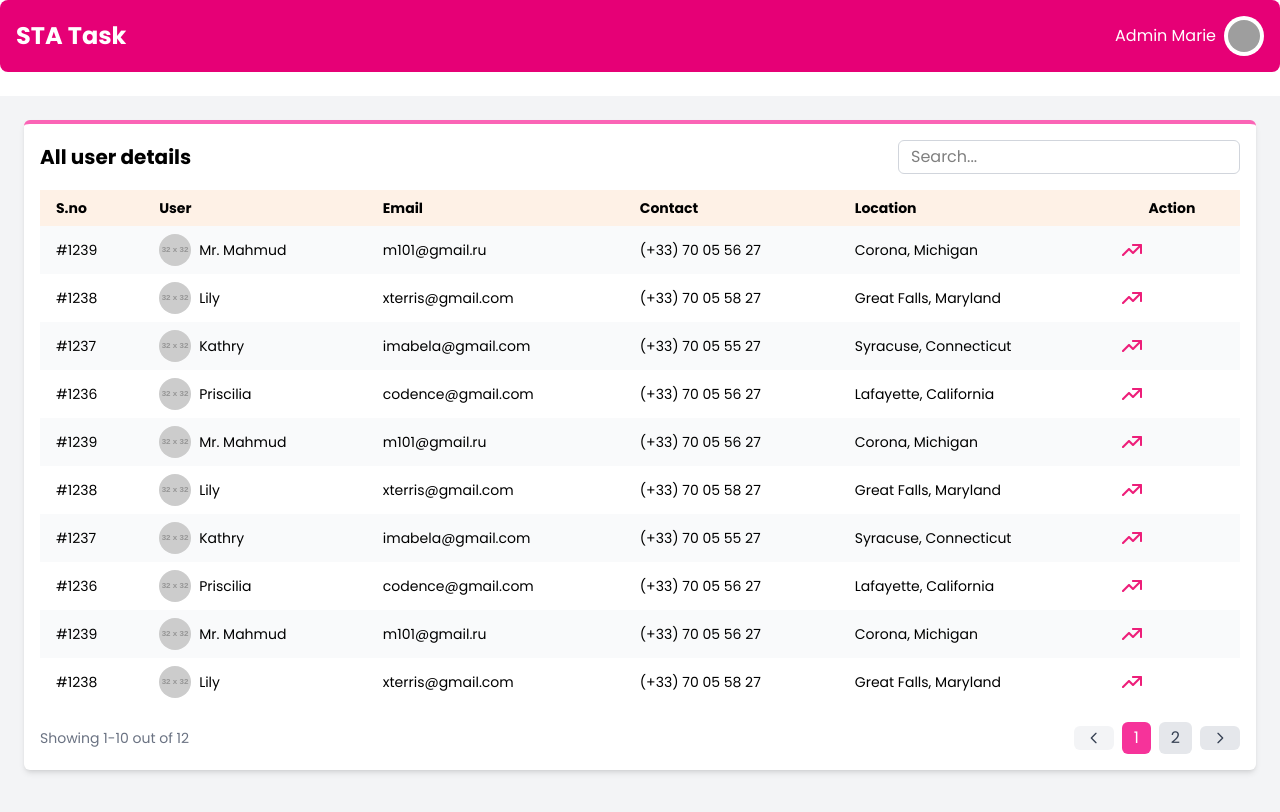
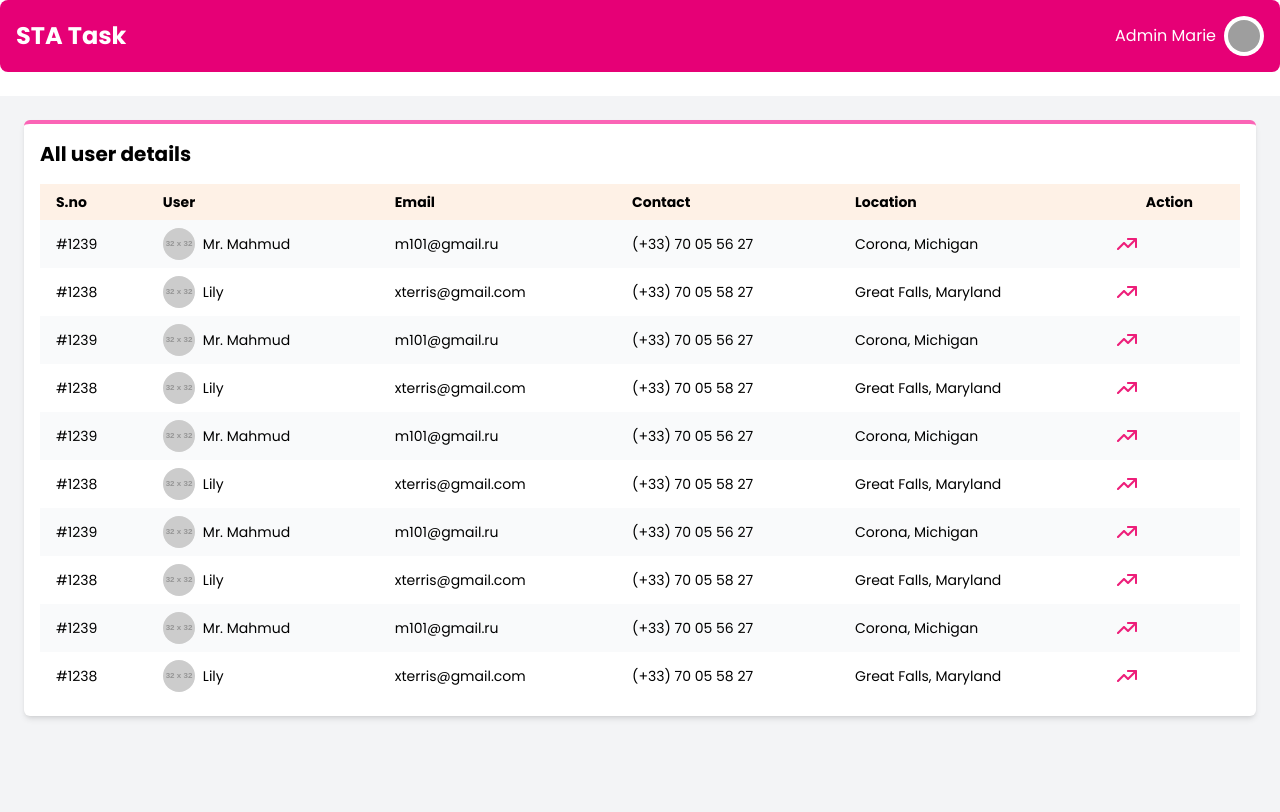
Before and after one commit to Nahidul-Islam-Siam/redux-authentication, a React (Vite) app: page /user-details in a window 1280 px wide. Shown: the top 812 px of the page. Built offline with nearby package versions, Linux system fonts and the light colour scheme; grey boxes are pictures that could not be loaded.

Commit message:
add Redux store setup and authentication slice; integrate axios for API calls

```diff
--- a/package.json
+++ b/package.json
@@ -15,6 +15,7 @@
     "@reduxjs/toolkit": "^2.5.1",
     "@tailwindcss/vite": "^4.0.6",
     "antd": "^5.24.0",
+    "axios": "^1.7.9",
     "localforage": "^1.10.0",
     "lucide": "^0.475.0",
     "match-sorter": "^8.0.0",
--- a/src/components/UserList.jsx
+++ b/src/components/UserList.jsx
@@ -1,5 +1,7 @@
-import React, { useState } from 'react';
+import { useState } from 'react';
 import action from '../assets/action.png';
+import { Dialog } from '@headlessui/react';
+import { AiOutlineClose } from 'react-icons/ai';
 
 const UserTable = () => {
     const [users, setUsers] = useState([
@@ -9,7 +11,9 @@ const UserTable = () => {
             email: 'm101@gmail.ru',
             contact: '(+33) 70 05 56 27',
             location: 'Corona, Michigan',
-          image: 'https://via.placeholder.com/32',
+            image: 'https://via.placeholder.com/32', // Replace with actual image URLs
+            dob: '17/02/1994', // Example Date of Birth
+            gender: 'Male', // Example Gender
         },
         {
             id: '#1238',
@@ -17,23 +21,9 @@ const UserTable = () => {
             email: 'xterris@gmail.com',
             contact: '(+33) 70 05 58 27',
             location: 'Great Falls, Maryland',
-          image: 'https://via.placeholder.com/32',
-        },
-        {
-          id: '#1237',
-          name: 'Kathry',
-          email: 'imabela@gmail.com',
-          contact: '(+33) 70 05 55 27',
-          location: 'Syracuse, Connecticut',
-          image: 'https://via.placeholder.com/32',
-        },
-        {
-          id: '#1236',
-          name: 'Priscilia',
-          email: 'codence@gmail.com',
-          contact: '(+33) 70 05 56 27',
-          location: 'Lafayette, California',
-          image: 'https://via.placeholder.com/32',
+            image: 'https://via.placeholder.com/32', // Replace with actual image URLs
+            dob: '22/08/1988',
+            gender: 'Female',
         },
         {
             id: '#1239',
@@ -41,7 +31,9 @@ const UserTable = () => {
             email: 'm101@gmail.ru',
             contact: '(+33) 70 05 56 27',
             location: 'Corona, Michigan',
-            image: 'https://via.placeholder.com/32',
+            image: 'https://via.placeholder.com/32', // Replace with actual image URLs
+            dob: '17/02/1994', // Example Date of Birth
+            gender: 'Male', // Example Gender
         },
         {
             id: '#1238',
@@ -49,23 +41,9 @@ const UserTable = () => {
             email: 'xterris@gmail.com',
             contact: '(+33) 70 05 58 27',
             location: 'Great Falls, Maryland',
-            image: 'https://via.placeholder.com/32',
-          },
-          {
-            id: '#1237',
-            name: 'Kathry',
-            email: 'imabela@gmail.com',
-            contact: '(+33) 70 05 55 27',
-            location: 'Syracuse, Connecticut',
-            image: 'https://via.placeholder.com/32',
-          },
-          {
-            id: '#1236',
-            name: 'Priscilia',
-            email: 'codence@gmail.com',
-            contact: '(+33) 70 05 56 27',
-            location: 'Lafayette, California',
-            image: 'https://via.placeholder.com/32',
+            image: 'https://via.placeholder.com/32', // Replace with actual image URLs
+            dob: '22/08/1988',
+            gender: 'Female',
         },
         {
             id: '#1239',
@@ -73,7 +51,9 @@ const UserTable = () => {
             email: 'm101@gmail.ru',
             contact: '(+33) 70 05 56 27',
             location: 'Corona, Michigan',
-            image: 'https://via.placeholder.com/32',
+            image: 'https://via.placeholder.com/32', // Replace with actual image URLs
+            dob: '17/02/1994', // Example Date of Birth
+            gender: 'Male', // Example Gender
         },
         {
             id: '#1238',
@@ -81,59 +61,79 @@ const UserTable = () => {
             email: 'xterris@gmail.com',
             contact: '(+33) 70 05 58 27',
             location: 'Great Falls, Maryland',
-            image: 'https://via.placeholder.com/32',
+            image: 'https://via.placeholder.com/32', // Replace with actual image URLs
+            dob: '22/08/1988',
+            gender: 'Female',
         },
         {
-            id: '#1237',
-            name: 'Kathry',
-            email: 'imabela@gmail.com',
-            contact: '(+33) 70 05 55 27',
-            location: 'Syracuse, Connecticut',
-            image: 'https://via.placeholder.com/32',
+            id: '#1239',
+            name: 'Mr. Mahmud',
+            email: 'm101@gmail.ru',
+            contact: '(+33) 70 05 56 27',
+            location: 'Corona, Michigan',
+            image: 'https://via.placeholder.com/32', // Replace with actual image URLs
+            dob: '17/02/1994', // Example Date of Birth
+            gender: 'Male', // Example Gender
         },
         {
-            id: '#1236',
-            name: 'Priscilia',
-            email: 'codence@gmail.com',
+            id: '#1238',
+            name: 'Lily',
+            email: 'xterris@gmail.com',
+            contact: '(+33) 70 05 58 27',
+            location: 'Great Falls, Maryland',
+            image: 'https://via.placeholder.com/32', // Replace with actual image URLs
+            dob: '22/08/1988',
+            gender: 'Female',
+        },
+        {
+            id: '#1239',
+            name: 'Mr. Mahmud',
+            email: 'm101@gmail.ru',
             contact: '(+33) 70 05 56 27',
-            location: 'Lafayette, California',
-            image: 'https://via.placeholder.com/32',
+            location: 'Corona, Michigan',
+            image: 'https://via.placeholder.com/32', // Replace with actual image URLs
+            dob: '17/02/1994', // Example Date of Birth
+            gender: 'Male', // Example Gender
         },
+        {
+            id: '#1238',
+            name: 'Lily',
+            email: 'xterris@gmail.com',
+            contact: '(+33) 70 05 58 27',
+            location: 'Great Falls, Maryland',
+            image: 'https://via.placeholder.com/32', // Replace with actual image URLs
+            dob: '22/08/1988',
+            gender: 'Female',
+        },
+        // ... more users
     ]);
 
+    const [isOpen, setIsOpen] = useState(false);
+    const [selectedUser, setSelectedUser] = useState(null);
 
-    const [searchTerm, setSearchTerm] = useState('');
-    const [currentPage, setCurrentPage] = useState(1);
-    const usersPerPage = 10;
+    const openModal = (user) => {
+        setSelectedUser(user);
+        setIsOpen(true);
+    };
 
-    const filteredUsers = users.filter((user) =>
-        Object.values(user).some((value) =>
-            value.toString().toLowerCase().includes(searchTerm.toLowerCase())
-        )
-    );
+    const closeModal = () => {
+        setIsOpen(false);
+        setSelectedUser(null);
+    };
 
-    const indexOfLastUser = currentPage * usersPerPage;
-    const indexOfFirstUser = indexOfLastUser - usersPerPage;
-    const currentUsers = filteredUsers.slice(indexOfFirstUser, indexOfLastUser);
-
-    const totalPages = Math.ceil(filteredUsers.length / usersPerPage);
-
-    const handlePageChange = (pageNumber) => {
-        setCurrentPage(pageNumber);
-    };
+    // Define the fields you want to display dynamically
+    const userFields = [
+        { label: 'Name', value: selectedUser?.name },
+        { label: 'Email', value: selectedUser?.email },
+        { label: 'Address', value: selectedUser?.location },
+        { label: 'Contact No', value: selectedUser?.contact },
+        { label: 'Date of Birth', value: selectedUser?.dob || 'N/A' },
+        { label: 'Gender', value: selectedUser?.gender || 'N/A' }
+    ];
 
     return (
         <div className="mx-auto p-4 border-t-4 border-pink-400 bg-white rounded-md shadow-md">
-            <div className="flex justify-between items-center mb-4">
-                <h2 className="text-xl font-bold">All user details</h2>
-                <input
-                    type="text"
-                    placeholder="Search..."
-                    value={searchTerm}
-                    onChange={(e) => setSearchTerm(e.target.value)}
-                    className="border border-gray-300 rounded-md px-3 py-1 focus:outline-none focus:ring-2 focus:ring-pink-500"
-                />
-            </div>
+            <h2 className="text-xl font-bold mb-4">All user details</h2>
             <table className="w-full border-collapse text-sm">
                 <thead>
                     <tr className="bg-[#FEF1E6] text-left">
@@ -146,7 +146,7 @@ const UserTable = () => {
                     </tr>
                 </thead>
                 <tbody>
-                    {currentUsers.map((user, index) => (
+                    {users.map((user, index) => (
                         <tr key={index} className={index % 2 === 0 ? 'bg-gray-50' : ''}>
                             <td className="px-4 py-2">{user.id}</td>
                             <td className="px-4 py-2 flex items-center">
@@ -157,54 +157,45 @@ const UserTable = () => {
                             <td className="px-4 py-2">{user.contact}</td>
                             <td className="px-4 py-2">{user.location}</td>
                             <td className="px-4 text-center">
-                                <img src={action} alt="action" />
+                                <img src={action} alt="action" onClick={() => openModal(user)} className="cursor-pointer" />
                             </td>
                         </tr>
                     ))}
                 </tbody>
             </table>
 
-        {/* Pagination with the specified design */}
-        <div className="mt-4 flex justify-between items-center">
-                <div className="text-sm text-gray-500">
-                    Showing {indexOfFirstUser + 1}-{Math.min(indexOfLastUser, filteredUsers.length)} out of {filteredUsers.length}
-                </div>
-                <div className="flex items-center space-x-2">
-                    <button
-                        onClick={() => handlePageChange(currentPage - 1)}
-                        disabled={currentPage === 1}
-                        className="px-3 py-1 rounded-md bg-gray-200 hover:bg-gray-300 disabled:bg-gray-100 text-gray-700"
-                    >
-                        <svg xmlns="http://www.w3.org/2000/svg" className="h-4 w-4" fill="none" viewBox="0 0 24 24" stroke="currentColor">
-                            <path strokeLinecap="round" strokeLinejoin="round" strokeWidth={2} d="M15 19l-7-7 7-7" />
-                        </svg>
-                    </button>
-
-                    {/* Page Numbers */}
-                    {Array.from({ length: totalPages }, (_, i) => (
-                        <button
-                            key={i}
-                            onClick={() => handlePageChange(i + 1)}
-                            className={`px-3 py-1 rounded-md ${
-                                currentPage === i + 1 ? 'bg-pink-500 text-white' : 'bg-gray-200 hover:bg-gray-300 text-gray-700'
-                            }`}
-                        >
-                            {i + 1}
-                        </button>
-                    ))}
-
-                    <button
-                        onClick={() => handlePageChange(currentPage + 1)}
-                        disabled={currentPage === totalPages}
-                        className="px-3 py-1 rounded-md bg-gray-200 hover:bg-gray-300 disabled:bg-gray-100 text-gray-700"
-                    >
-                         <svg xmlns="http://www.w3.org/2000/svg" className="h-4 w-4" fill="none" viewBox="0 0 24 24" stroke="currentColor">
-                            <path strokeLinecap="round" strokeLinejoin="round" strokeWidth={2} d="M9 5l7 7-7 7" />
-                        </svg>
-                    </button>
+            {/* Modal Dialog */}
+            <Dialog open={isOpen} onClose={closeModal} className="fixed inset-0 flex items-center justify-center bg-black bg-opacity-50 z-50">
+    <div className="bg-white p-6 rounded-md shadow-lg relative w-96">
+        <AiOutlineClose className="absolute top-2 right-2 text-gray-600 cursor-pointer" size={24} onClick={closeModal} />
+        {selectedUser && (
+            <div className="flex flex-col">
+                {/* Profile Section - Centering Avatar and Name */}
+                <div className="flex flex-col items-center mb-4 text-center">
+                    <img src={selectedUser.image} alt="Avatar" className="rounded-full h-16 w-16" />
+                    <div>
+                        <h2 className="text-xl font-bold">{selectedUser.name}</h2>
                     </div>
                 </div>
-            {/* End of Pagination */}
+
+                {/* Loop through the fields dynamically */}
+                <div className="grid gap-4">
+                    {userFields.map((field, index) => (
+                        <div key={index}>
+                            <p className="font-medium">{field.label}</p>
+                            <p className="text-xs">{field.value}</p>
+                        </div>
+                    ))}
+                </div>
+
+                <div className="mt-4">
+                    <a href="#" className="text-pink-500 hover:underline">More</a>
+                </div>
+            </div>
+        )}
+    </div>
+</Dialog>
+
         </div>
     );
 };
--- a/src/main.jsx
+++ b/src/main.jsx
@@ -7,11 +7,15 @@ import {
   RouterProvider,
 } from "react-router-dom";
 import router from './route/router';
-
+import { Provider } from 'react-redux'
+import store from './redux/store';
 
 
 createRoot(document.getElementById('root')).render(
   <StrictMode>
+
+  <Provider store={store}>
   <RouterProvider router={router} />
+  </Provider>
   </StrictMode>,
 )
```
Also changed, not shown: src/components/Dashboard.jsx (+71 -75 lines), src/redux/slices/authslices.js (added, +81 -0 lines), src/redux/store.js (added, +11 -0 lines), src/assets/a2.png (added), 1 other file (tests, documents, lock files or other folders). Lines whose indentation alone changed are shown as unchanged.
